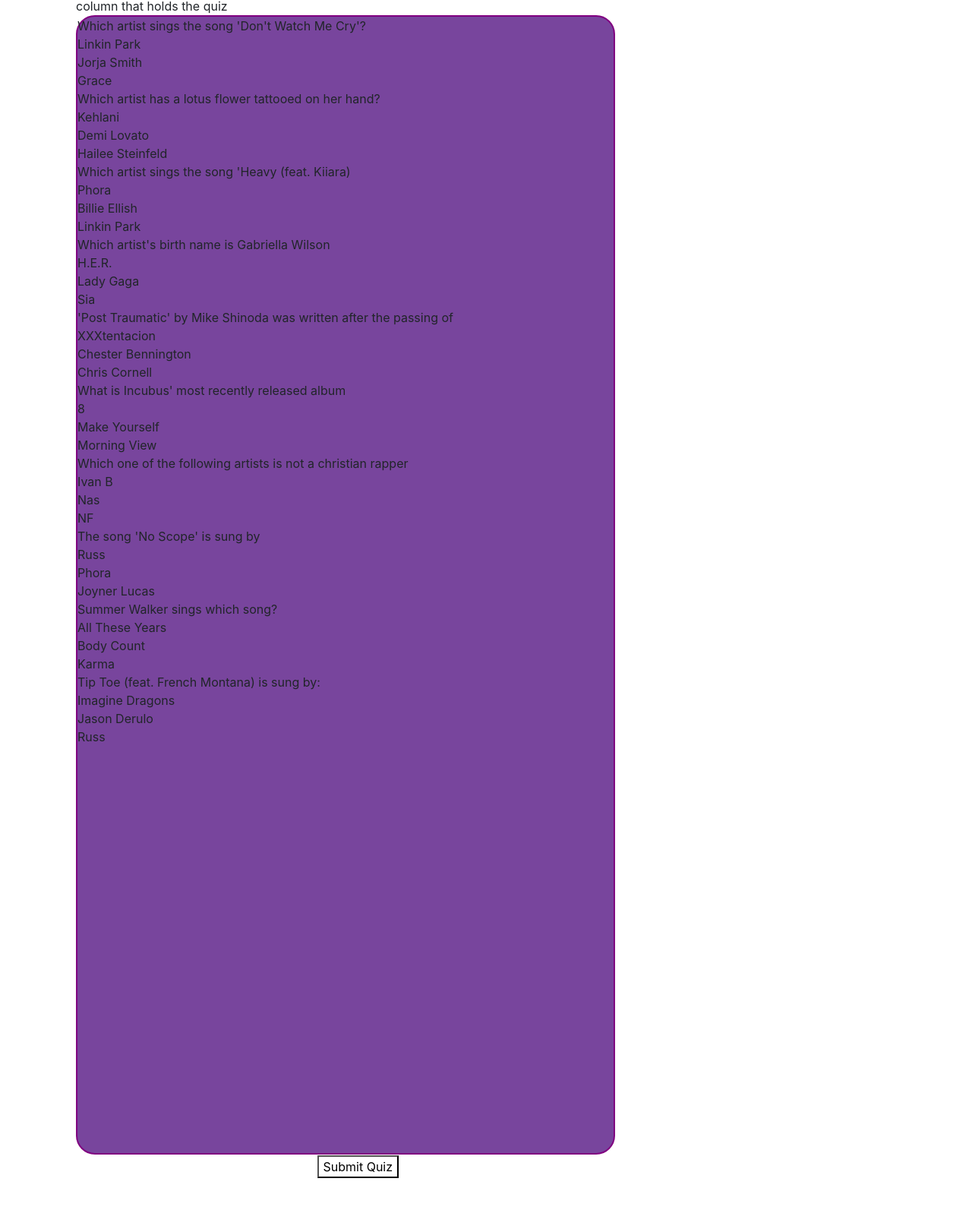
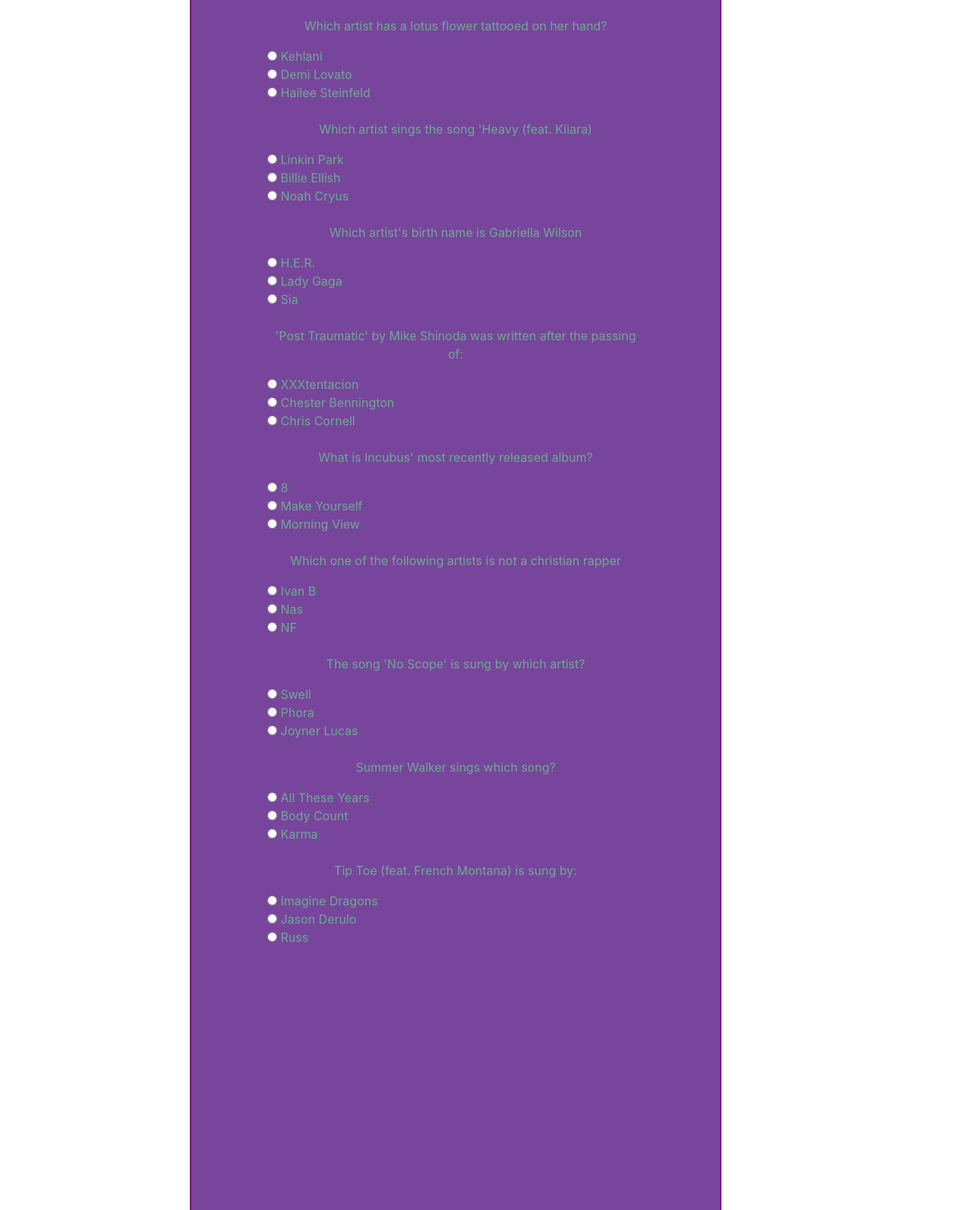
Before and after one commit to JenaeStuder/TriviaGame, a plain HTML site: page index.html in a window 1280 px wide. Shown: the part 286-1879 px from the top of the page at 76% size. Before the commit the page ends 1837 px from the top, so only its background shows below. Drawn offline with nearby package versions, Linux system fonts and the light colour scheme.

Commit message:
changed everything

```diff
--- a/assets/css/style.css
+++ b/assets/css/style.css
@@ -1,14 +1,11 @@
-body{
+ body{
     background-image: url(../images/LeavittWells4.jpg);
     background-size: 100%;
     background-repeat: no-repeat;
+    background-position: right top;
+  background-attachment: fixed;
 }
-.jumbotron{
-    /*border: solid 5px rgb(120 69 157);*/
-    background-color: rgb(120 69 157);
-    border-radius: 25px;
 
-}
 h1{
     color: white;
     text-align: center;
@@ -17,20 +14,24 @@
     text-shadow: 5px 5px 9px rgb(224 138 178);
 }
 
-#triviaGame{
+#triviaQuestions{
     background-color: rgb(120 69 157);
     border: solid 2px purple;
-    height: 1500px;
-    width: auto;
+    height: 2300px;
+    width: 700px;
     border-radius: 25px;
-}
-.rdbutton{
-    padding: 0px 0px 0px 500px;
-}
-button{
-    background-color: white;
+    padding: 100px;
+    margin: 10px 250px;
+    color: rgb(105 173 140);
 
 }
+.questions{
+    text-align: center;
+}
+input{
+    padding: 0px 30px;
+}
+
 
 /*
 rgb(176 106 173)
--- a/assets/javascript/app.js
+++ b/assets/javascript/app.js
@@ -14,127 +14,135 @@
 //call on postions in the objects to play the videos
 
 
-$(document).ready(function () {
-
-    var quizQuestions = [{
-
-        question: "Which artist sings the song 'Don't Watch Me Cry'?",
-        answers: ["Linkin Park", "Jorja Smith", "Grace"],
-        correctAnswer: "Jorja Smith",
-    },
-    {
-        question: "Which artist has a lotus flower tattooed on her hand?",
-        answers: ["Kehlani", "Demi Lovato", "Hailee Steinfeld"],
-        correctAnswer: "Kehlani",
-    },
-    {
-        question: "Which artist sings the song 'Heavy (feat. Kiiara)",
-        answers: ["Phora", "Billie Ellish", "Linkin Park"],
-        correctAnswer: "Linkin Park",
-    },
-    {
-        question: "Which artist's birth name is Gabriella Wilson",
-        answers: ["H.E.R.", "Lady Gaga", "Sia"],
-        correctAnswer: "H.E.R.",
-
-    },
-    {
-        question: "'Post Traumatic' by Mike Shinoda was written after the passing of",
-        answers: ["XXXtentacion", "Chester Bennington", "Chris Cornell"],
-        correctAnswer: "Chester Bennington"
-    },
-    {
-        question: "What is Incubus' most recently released album",
-        answers: ["8", "Make Yourself", "Morning View"],
-        correctAnswer: "8",
-    },
-    {
-        question: "Which one of the following artists is not a christian rapper",
-        answers: ["Ivan B", "Nas", "NF"],
-        correctAnswer: "Nas",
-    },
-    {
-        question: "The song 'No Scope' is sung by",
-        answers: ["Russ", "Phora", "Joyner Lucas"],
-        correctAnswer: "Phora"
-    },
-    {
-        question: "Summer Walker sings which song?",
-        answers: ["All These Years", "Body Count", "Karma"],
-        correctAnswer: "Karma"
-    },
-    {
-        question: "Tip Toe (feat. French Montana) is sung by:",
-        answers: ["Imagine Dragons", "Jason Derulo", "Russ"],
-        correctAnswer: "Jason Derulo"
-    },
-    ];
 
 
-    var triviaQuiz = $("#triviaGame");
-    var results = $("#results");
-    var submitButton = $("#submit");
+// var quizQuestions = [{
 
-    console.log(quizQuestions)
+//   question: "Which artist sings the song 'Don't Watch Me Cry'?",
+//   answers: ["Linkin Park", "Jorja Smith", "Grace"],
+//   correctAnswer: "Jorja Smith",
+// },
+//{
+//  question: "Which artist has a lotus flower tattooed on her hand?",
+//  answers: ["Kehlani", "Demi Lovato", "Hailee Steinfeld"],
+// correctAnswer: "Kehlani",
+//  },
+// {
+//    question: "Which artist sings the song 'Heavy (feat. Kiiara)",
+//   answers: ["Phora", "Billie Ellish", "Linkin Park"],
+//   correctAnswer: "Linkin Park",
+//  },
+// {
+//    question: "Which artist's birth name is Gabriella Wilson",
+//    answers: ["H.E.R.", "Lady Gaga", "Sia"],
+//   correctAnswer: "H.E.R.",
+
+// },
+//  {
+//   question: "'Post Traumatic' by Mike Shinoda was written after the passing of",
+//   answers: ["XXXtentacion", "Chester Bennington", "Chris Cornell"],
+//    correctAnswer: "Chester Bennington"
+// },
+// {
+//   question: "What is Incubus' most recently released album",
+//  answers: ["8", "Make Yourself", "Morning View"],
+//  correctAnswer: "8",
+//  },
+// {
+//    question: "Which one of the following artists is not a christian rapper",
+//    answers: ["Ivan B", "Nas", "NF"],
+//    correctAnswer: "Nas",
+// },
+// {
+//     question: "The song 'No Scope' is sung by",
+//   answers: ["Russ", "Phora", "Joyner Lucas"],
+//   correctAnswer: "Phora"
+// },
+//  {
+//   question: "Summer Walker sings which song?",
+//   answers: ["All These Years", "Body Count", "Karma"],
+//    correctAnswer: "Karma"
+// },
+// {
+//  question: "Tip Toe (feat. French Montana) is sung by:",
+//   answers: ["Imagine Dragons", "Jason Derulo", "Russ"],
+//  correctAnswer: "Jason Derulo"
+//  },
+//  ];
+
+$(document).ready(function() {
+
+function check() {
+
+    var question1 = document.quiz.question1.value;
+    var question2 = document.quiz.question2.value;
+    var question3 = document.quiz.question3.value;
+    var question4 = document.quiz.question4.value;
+    var question5 = document.quiz.question5.value;
+    var question6 = document.quiz.question6.value;
+    var question7 = document.quiz.question7.value;
+    var question8 = document.quiz.question8.value;
+    var question9 = document.quiz.question9.value;
+    var question10 = document.quiz.question10.value;
+    var correct = 0;
+    var wrong =0;
 
 
-    function triviaGame() {
-
-        console.log("inside triviaGame function");
-
-        var output = [];
-        var answers;
-
-        // for each question...
-        for (var i = 0; i < quizQuestions.length; i++) {
-
-            console.log("looping");
-            // first reset the list of answers
-            answers = [];
-
-            // for each available answer to this question...
-            // for (quizQuestions[i] ) {
-
-            // ...add an html radio button
-            //    answers.push(
-            //        '<label>'
-            //        + '<input type="radio" name="question' + i + '" value="' + answers + '">'
-            //       + answers + ': '
-            //        + quizQuestions[i].answers.length
-            //       + '</label>'
-            //    );
-            //   }
-
-            console.log(quizQuestions[i].answers);
-
-            let wrapper = $("<div>");
-            let qDiv = $("<div>").text(quizQuestions[i].question);
-            wrapper.append(qDiv);
-            quizQuestions[i].answers.forEach(function (e, j) {
-                let A1 = $("<div>").text(e);
-                wrapper.append(A1);
-            });
-            $("#triviaGame").append(wrapper);
+    if (question1 == "Jorja Smith") {
+        correct++;
+    } else
+        wrong ++;
+    if (question2 == "Kehlani") {
+        correct++;
+    }else
+        wrong ++;
+    if (question3 == "Linkin Park") {
+        correct++;
+    }else
+        wrong ++;
+    if (question4 == "H.E.R.") {
+        correct++;
+    }else
+        wrong ++;
+    if (question5 == "Chester Bennington") {
+        correct++;
+    }else
+        wrong ++;
+    if (question6 == "8") {
+        correct++;
+    }else
+        wrong ++;
+    if (question7 == "Nas") {
+        correct++;
+    }else
+        wrong ++;
+    if (question8 == "Phora") {
+        correct++;
+    }else
+        wrong ++;
+    if (question9 == "Karma") {
+        correct++;
+    }else
+        wrong ++;
+    if (question10 == "Jason Derulo") {
+        correct++;
+    }else
+    wrong ++;
 
 
-            output.push(
-                '<div class="question">' + quizQuestions[i].question.length + '</div>'
-                + '<div class="answers">' + answers.join('') + '</div>'
-            );
+document.getElementById("after_submit").style.visibility = "visible";
+document.getElementById("correct").innerHTML = "You got " + correct + " correct.";
+document.getElementById("wrong").innerHTML = "You got " + wrong + " wrong :(";
     }
-        function radioButton() {
-            var x = document.getElementById("myRadio").value;
-            document.getElementById("answers").innerHTML = x;
-        }
-        radioButton();
 
-    }
-    //timer
-    var number = 30;
+check()
+
+
+var number = 60;
 
 var intervalId;
 
-    $("#start").click(run);
+$("#resume").on("click", run);
 
 function run() {
   intervalId = setInterval(decrement, 1000);
@@ -144,13 +152,13 @@
 
   number--;
 
-      $("#show-number").html("<h2>" + number + "</h2>");
+  $("#timer").html("<h2>" + number + "</h2>");
 
   if (number === 0) {
 
     stop();
 
-        alert("Times Up! Let's see how you did!");
+    alert("Time Up!");
   }
 }
 
@@ -161,38 +169,6 @@
 
 run();
 
-   // setTimeout(thirtySeconds, 1000);
-   // setTimeout(tenSeconds, 10000);
-   // setTimeout(timeUp, 30000);
-
-   // function thirtySeconds() {
-   //     $("#time-left").html("<h2> 30 Seconds!</h2>")
-   //     console.log("10 seconds left")
-  //  }
-
-   // function tenSeconds() {
-    //    $("#time-left").html("<h2>About 5 Seconds Left!!!!!</h2>")
-    //    console.log("5 seconds left")
-   // }
-
-   // function timeUp() {
-    //    $("#time-left").html("<h2>Times Up!!!!!</h2>")
-   //     console.log("done")
-
-  //  }
 
 
-
-
-
-    console.log(quizQuestions)
-    console.log(run)
-
-
-
-    function results() { };
-
-    triviaGame();
-    $("#submit").click(results);
-
 });
--- a/index.html
+++ b/index.html
@@ -1,5 +1,6 @@
 <!DOCTYPE html>
 <html lang="en">
+
 <head>
   <meta charset="UTF-8">
   <meta name="viewport" content="width=device-width, initial-scale=1.0">
@@ -16,41 +17,78 @@
   <link rel="icon" type="image/x-icon" href="assets/images/favicon.ico">
   <title>Seemingly Random Musical Trivia</title>
 </head>
+
 <body>
 
-        <div class="container">
-            <div class="jumbotron">
-                <h1 class="display-4">Trivia Game Title</h1>
+  <body>
+    <h1>Seemingly Random Music Trivia</h1>
+
+
+    <form id="quiz" name="quiz">
+
+      <div id = triviaQuestions>
+      <p class="questions">Which artist sings the song 'Don't Watch Me Cry'?</p>
+      <input type="radio" id="jj" name="question1" value="Martin Jensen"> Martin Jensen<br>
+      <input type="radio" id="jj" name="question1" value="Jorja Smith"> Jorja Smith<br>
+      <input type="radio" id="jj" name="question1" value="Grace"> Grace<br>
+      <br>
+      <p class="questions">Which artist has a lotus flower tattooed on her hand?</p>
+      <input type="radio" id="jj" name="question2" value="Kehlani"> Kehlani<br>
+      <input type="radio" id="jj" name="question2" value="Demi Lovato"> Demi Lovato<br>
+      <input type="radio" id="jj" name="question2" value="Hailee Steinfeld"> Hailee Steinfeld<br>
+      <br>
+      <p class="questions">Which artist sings the song 'Heavy (feat. Kiiara)</p>
+      <input type="radio" id="jj" name="question3" value="Linkin Park"> Linkin Park<br>
+      <input type="radio" id="jj" name="question3" value="Billie Ellish"> Billie Ellish<br>
+      <input type="radio" id="jj" name="question3" value="Noah Cyrus"> Noah Cryus<br>
+      <br>
+      <p class="questions">Which artist's birth name is Gabriella Wilson</p>
+      <input type="radio" id="jj" name="question4" value="H.E.R."> H.E.R.<br>
+      <input type="radio" id="jj" name="question4" value="Lady Gaga"> Lady Gaga<br>
+      <input type="radio" id="jj" name="question4" value="Sia"> Sia<br>
+      <br>
+      <p class="questions">'Post Traumatic' by Mike Shinoda was written after the passing of:</p>
+      <input type="radio" id="jj" name="question5" value="XXXtentacion"> XXXtentacion<br>
+      <input type="radio" id="jj" name="question5" value="Chester Bennington"> Chester Bennington<br>
+      <input type="radio" id="jj" name="question5" value="Chris Cornell"> Chris Cornell<br>
+      <br>
+      <p class="questions">What is Incubus' most recently released album?</p>
+      <input type="radio" id="jj" name="question6" value="8"> 8<br>
+      <input type="radio" id="jj" name="question6" value="Make Yourself"> Make Yourself<br>
+      <input type="radio" id="jj" name="question6" value="Morning View"> Morning View<br>
+      <br>
+      <p class="questions">Which one of the following artists is not a christian rapper</p>
+      <input type="radio" id="jj" name="question7" value="Ivan B"> Ivan B<br>
+      <input type="radio" id="jj" name="question7" value="Nas"> Nas<br>
+      <input type="radio" id="jj" name="question7" value="NF"> NF<br>
+      <br>
+      <p class="questions">The song 'No Scope' is sung by which artist?</p>
+      <input type="radio" id="jj" name="question8" value="Swell"> Swell<br>
+      <input type="radio" id="jj" name="question8" value="Phora"> Phora<br>
+      <input type="radio" id="jj" name="question8" value="Joyner Lucas"> Joyner Lucas<br>
+      <br>
+      <p class="questions">Summer Walker sings which song?</p>
+      <input type="radio" id="jj" name="question9" value="All These Years"> All These Years<br>
+      <input type="radio" id="jj" name="question9" value="Body Count"> Body Count<br>
+      <input type="radio" id="jj" name="question9" value="Karma"> Karma<br>
+      <br>
+      <p class="questions">Tip Toe (feat. French Montana) is sung by:</p>
+      <input type="radio" id="jj" name="question10" value="Imagine Dragons"> Imagine Dragons<br>
+      <input type="radio" id="jj" name="question10" value="Jason Derulo"> Jason Derulo<br>
+      <input type="radio" id="jj" name="question10" value="Russ"> Russ<br>
+    </div>
+
+      <input id="button" type="button" value="I'm finished!" onclick="check();">
+
+
+    </form>
+
+    <div id="after_submit">
+      <p id="correct"></p>
+      <p id="wrong"></p>
+      <div id="timer"></div>
 
     </div>
-                <div class="row">
-
-                </div>
-                  <div class="col-2" id="show-number">
-                      <button id="start">start</button>
-                  </div>
-                  <div class="col-8">
-                    column that holds the quiz
-                    <div id="triviaGame" id="myRadio">
-                  </div>
-                  <div class="col-2" >
-
-                  </div>
-                </div>
-                <div class="row">
-                  <div class="col">
-
-                  </div>
-                  <div class="col-5">
-                    <button id="submit">Submit Quiz</button>
-                  </div>
-                  <div class="col" >
-
-                    <div id="results"></div>
-                  </div>
-                </div>
-              </div>
-
 
 
 
@@ -66,4 +104,5 @@
     <script src="assets/javascript/app.js"> </script>
 
   </body>
+
 </html>
```
Lines whose indentation alone changed are shown as unchanged.
